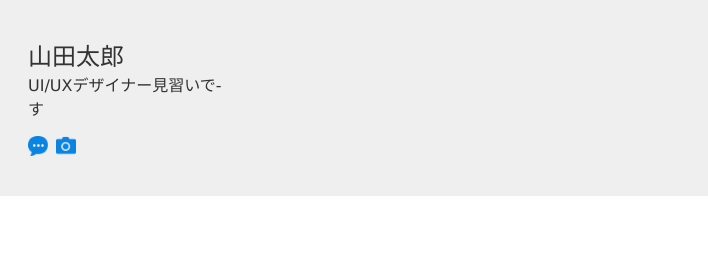
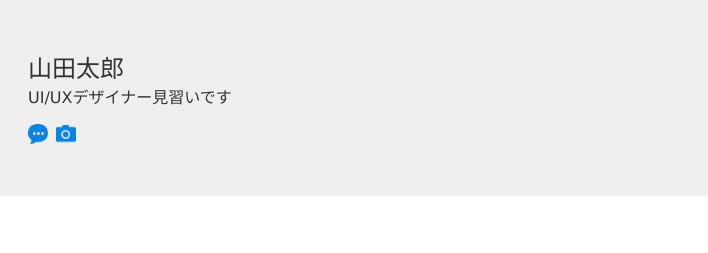
Before and after one commit to tomo-egg/tomo-egg.github.io, a plain HTML site: page index.html in a window 1280 px wide. Shown: the top 253 px of the page, 572-1280 px from the left. Drawn offline with Linux system fonts and the light colour scheme.

Commit message:
Update index.html

```diff
--- a/index.html
+++ b/index.html
@@ -16,7 +16,7 @@
         </div>
         <div class="info">
           <h1>山田太郎</h1>
-          <p>UI/UXデザイナー見習いで-す</p>
+          <p>UI/UXデザイナー見習いです</p>
           <ul>
             <li>
               <a href="https://dotinstall.com" target="_blank">
```
